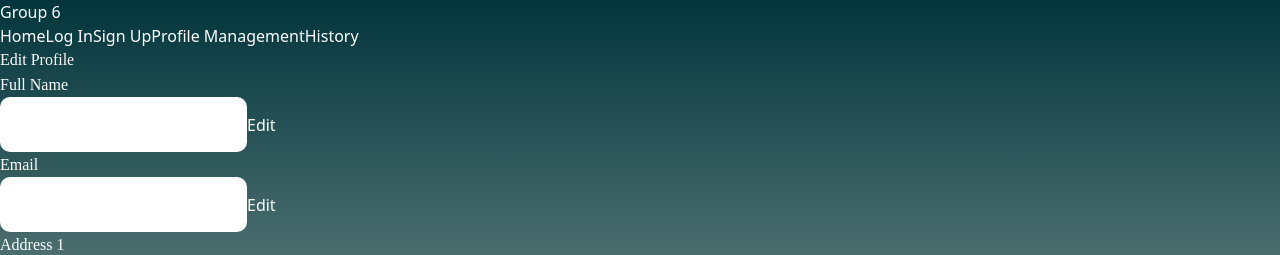
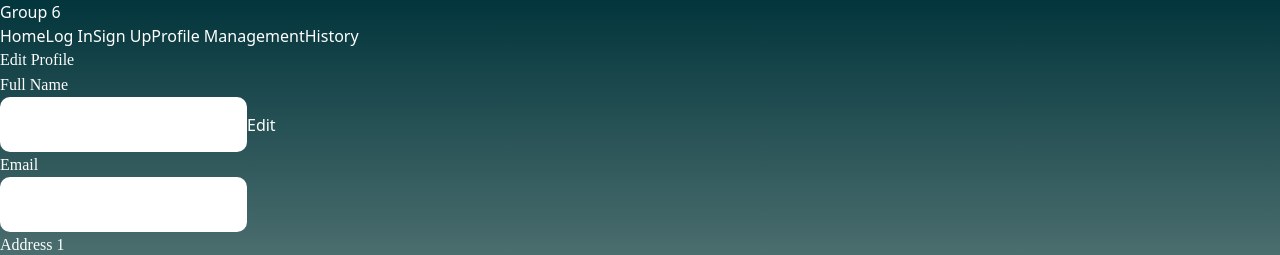
Before and after one commit to daigza09/4353-Spring22, a React (Vite) app in the folder client/: page /ProfileManagement in a window 1280 px wide. Shown: the top 255 px of the page. Built offline with nearby package versions, Linux system fonts and the light colour scheme; no server answers; sample sign-in values are in the browser's storage.

Commit message:
changed the email to be preview only

```diff
--- a/client/src/pages/ProfileManagement.jsx
+++ b/client/src/pages/ProfileManagement.jsx
@@ -166,18 +166,19 @@ function ProfileManagement() {
               style={{ borderRadius: '10px', padding: '8px', height: '55px', color: 'black' }}
             />
           )}
-          {isEditable[name] ? (
+          {name !== 'email' && isEditable[name] ? (
             <>
               <button className="ml-2 bg-teal-900 text-white rounded-lg px-4" onClick={() => handleSaveChanges(name)}>Save</button>
               <button className="ml-2 bg-gray-600 text-white rounded-lg px-4" onClick={() => handleCancel(name)}>Cancel</button>
             </>
-          ) : (
+          ) : name !== 'email' ? (
             <button className="ml-2 bg-teal-900 text-white rounded-lg px-4" onClick={() => handleEditClick(name)}>Edit</button>
-          )}
+          ) : null}
         </div>
       </div>
     );
   };
+
 
   return (
     <main className="min-h-screen flex items-start">
```
